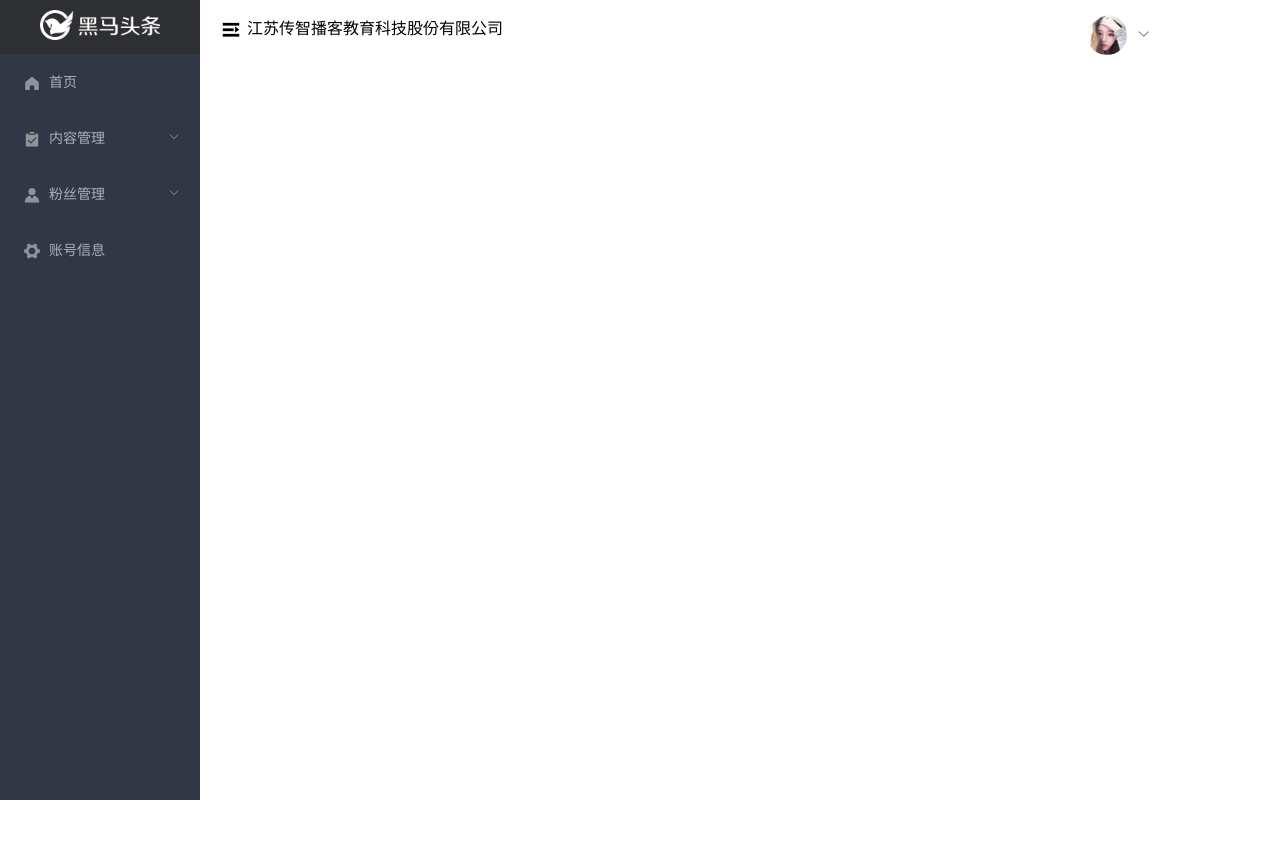
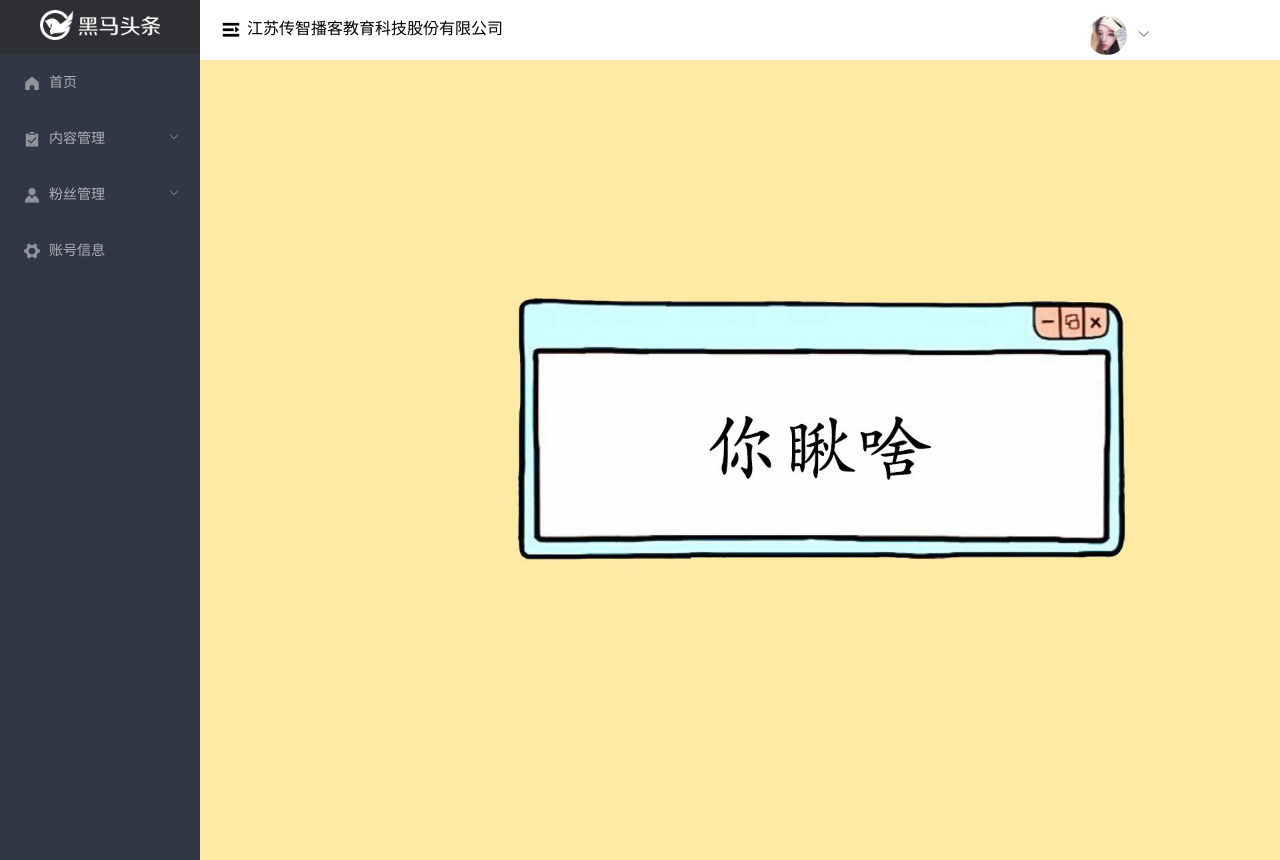
Before and after one commit to Mlin-xi/heimatoutiao, a Vue app: page /#/home in a window 1280 px wide. Before the commit the page ends 800 px from the top, so only its background shows below. Built offline with nearby package versions, Linux system fonts and the light colour scheme; no server answers.

Commit message:
主页默认导航

```diff
--- a/src/views/home/index.vue
+++ b/src/views/home/index.vue
@@ -12,7 +12,7 @@
         <layout-header></layout-header>
       </el-header>
       <!-- 主区 -->
-      <el-main>
+      <el-main style="padding:0">
         <router-view></router-view>
       </el-main>
     </el-container>
--- /dev/null
+++ b/src/views/home/main.vue
@@ -0,0 +1,15 @@
+<template>
+  <div class="main"></div>
+</template>
+
+<script>
+export default {}
+</script>
+
+<style lang='less' scoped>
+.main {
+  height: 100vh;
+  background-image: url("../../assets/img/home.jpg");
+  background-size: cover;
+}
+</style>
```
Also changed, not shown: src/router.js (+6 -1 lines).
